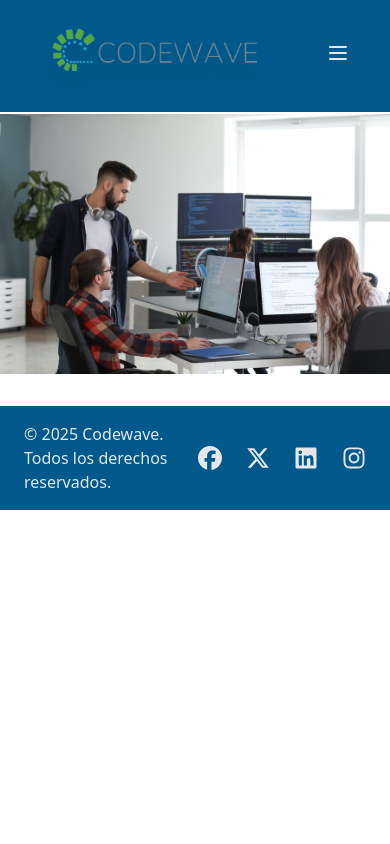
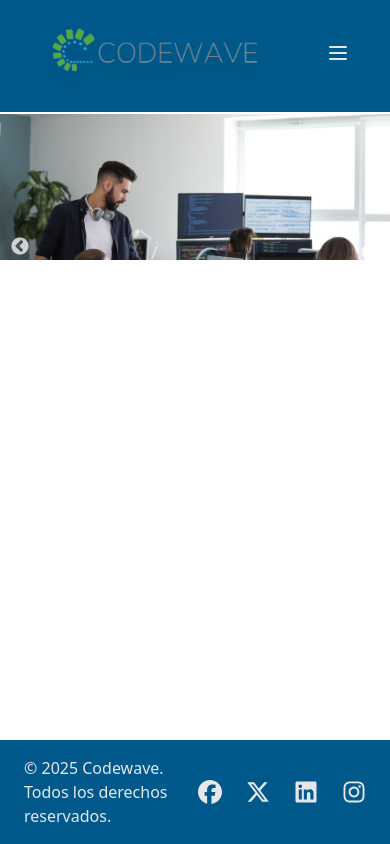
Before and after one commit to codewave-unahur/codewave-page, a React (Vite) app: page / in a window 390 px wide. Built offline with nearby package versions, Linux system fonts and the light colour scheme.

Commit message:
se creo el componente carruseul

```diff
--- a/src/components/Carrusel.tsx
+++ b/src/components/Carrusel.tsx
@@ -2,37 +2,70 @@ import Slider from "react-slick";
 import "slick-carousel/slick/slick.css";
 import "slick-carousel/slick/slick-theme.css";
 
-import slide1 from "../assets/1.jpg";
-import slide2 from "../assets/3.jpeg";
+interface CarouselProps {
+  images: string[];
+};
 
-// Lista de imágenes para el carrusel
-const images = [
-  { src: slide1, alt: "Descripción de la imagen 1" },
-  { src: slide2, alt: "Descripción de la imagen 2" },
-];
+const NextArrow = (props: any) => {
+  const { onClick, className, style } = props;
+  return (
+    <div
+      className={`${className} z-10`}
+      style={{
+        ...style,
+        display: "block",
+        right: "10px",
+        top: "50%",
+        transform: "translateY(-50%)",
+      }}
+      onClick={onClick}
+    >
+      <span className="text-2xl text-white">›</span>
+    </div>
+  );
+};
 
-export const Carrusel = () => {
+const PrevArrow = (props: any) => {
+  const { onClick, className, style } = props;
+  return (
+    <div
+      className={`${className} z-10`}
+      style={{
+        ...style,
+        display: "block",
+        left: "10px",
+        top: "50%",
+        transform: "translateY(-50%)",
+      }}
+      onClick={onClick}
+    >
+      <span className="text-10xl text-black">‹</span>
+    </div>
+  );
+};
+
+export const Carousel: React.FC<CarouselProps> = ({ images }) => {
   const settings = {
     dots: true,
     infinite: true,
-    speed: 100,
+    speed: 500,
+    autoplay: true,
+    autoplaySpeed: 3000,
     slidesToShow: 1,
     slidesToScroll: 1,
-    autoplay: true,
-    autoplaySpeed: 1000,
-    arrows: true, // Desactiva los botones de "Next" y "Previous"
-    fade: true,
+    nextArrow: <NextArrow />,
+    prevArrow: <PrevArrow />,
   };
 
   return (
-    <div className="relative w-full overflow-hidden pt-0.5"> {/* Asegura que el carrusel ocupe todo el ancho */}
+    <div className="bg-gray-200 w-full overflow-hidden aspect-[16/6]">
       <Slider {...settings}>
-        {images.map(({ src, alt }, index) => (
-          <div key={index} className="slick-slide">
+        {images.map((src, index) => (
+          <div key={index} className="w-full h-full">
             <img
               src={src}
-              alt={alt}
-              className="w-full h-auto object-contain sm:h-72 md:h-96 lg:h-[600px] xl:h-[700px] 2xl:h-[800px]"
+              alt={`Slide ${index}`}
+              className="w-full h-full object-cover"
             />
           </div>
         ))}
--- a/src/pages/HomePage.tsx
+++ b/src/pages/HomePage.tsx
@@ -1,13 +1,24 @@
 import { NavBar } from "../components/NavBar/NavBar";
-import { Carrusel } from "../components/Carrusel";
 import { Footer } from "../components/Footer";
+import { Carousel } from "../components/Carrusel";
+
+import imagen1 from "../assets/1.jpg";
+import imagen2 from "../assets/3.jpeg";
+
+const imagenes = [
+  imagen1,
+  imagen2,
+]
 
 export const HomePage = () => {
   return (
-    <div>
-          <NavBar />
-          <Carrusel />
-          <Footer />
-        </div>
+    <div className="min-h-screen flex flex-col">
+      <NavBar />
+      <main className="flex-1 pt-0.5">
+        <Carousel images={imagenes} />
+
+      </main>
+      <Footer />
+    </div>
   );
 };
```
Also changed, not shown: src/index.css (line endings or trailing spaces).
